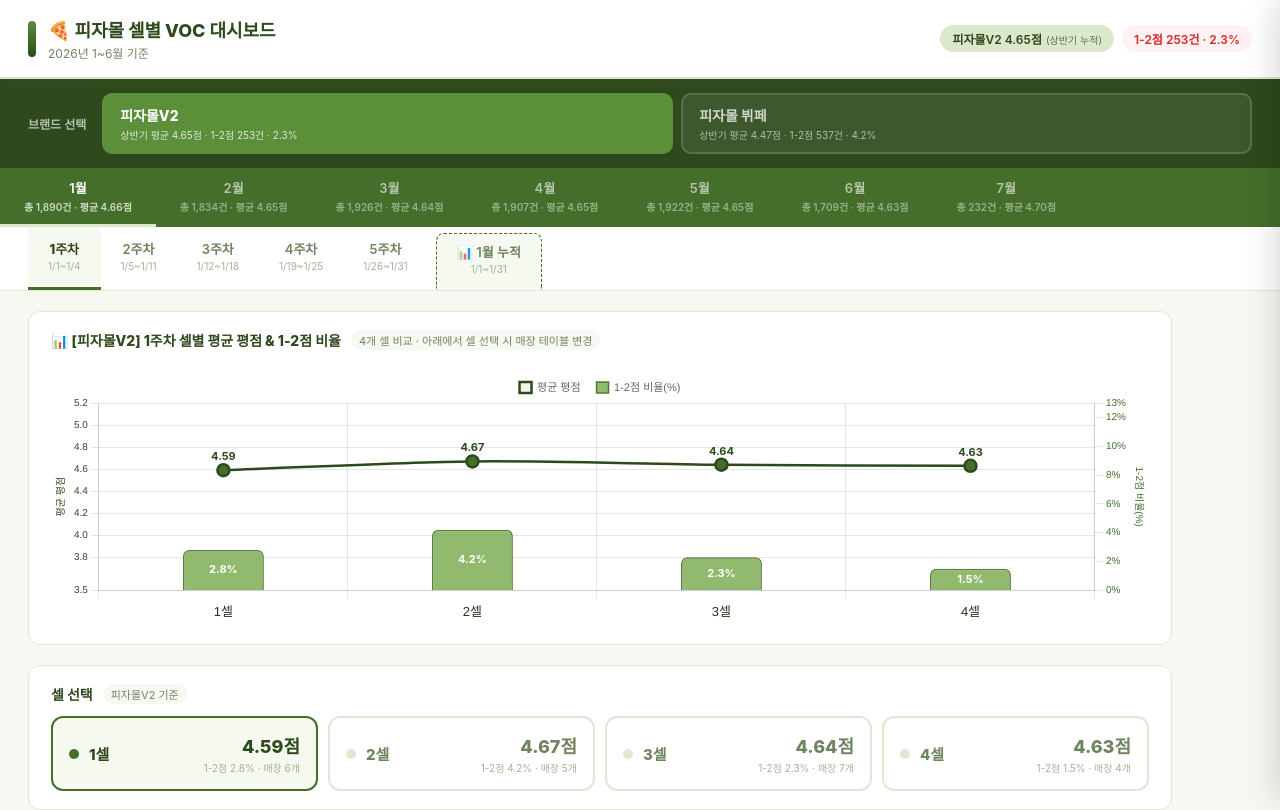
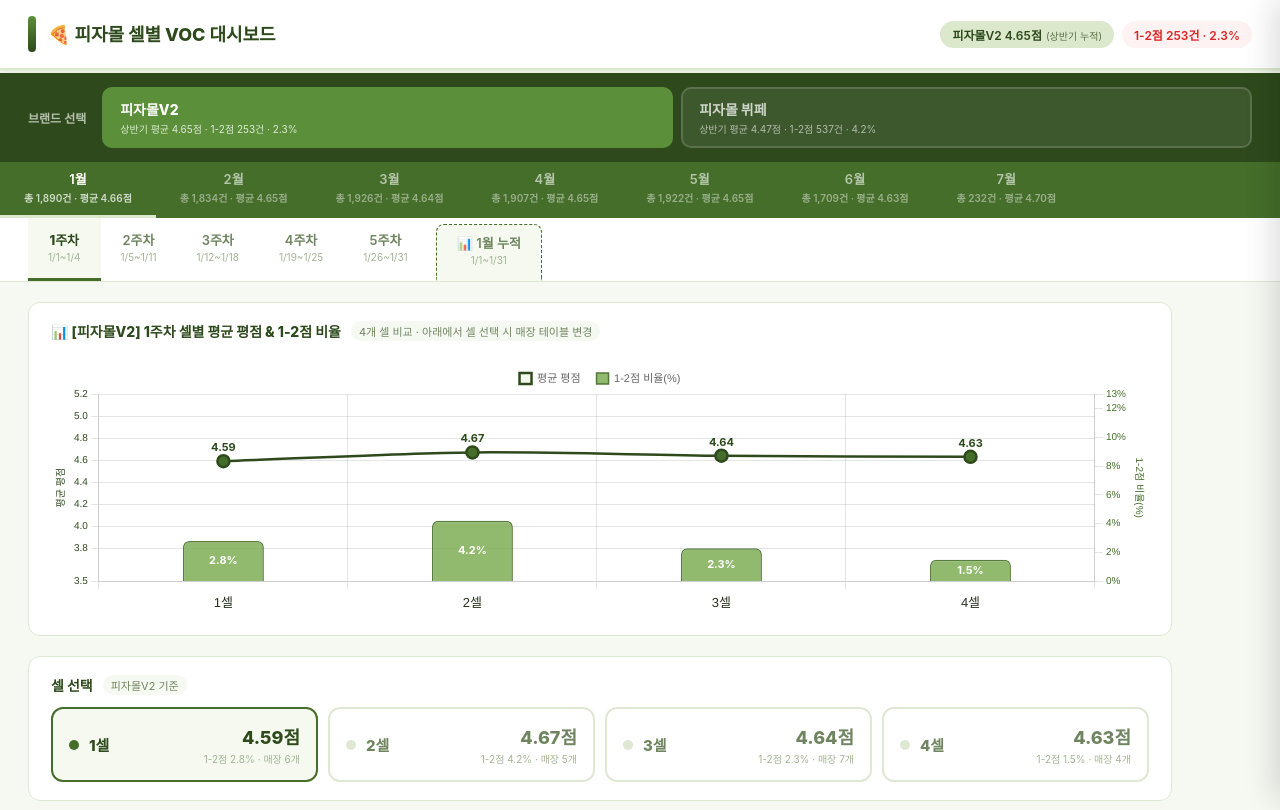
Before and after one commit to ywldo0506/pizzamall-voc-2026, a plain HTML site: page index.html in a window 1280 px wide. Shown: the top 810 px of the page. Drawn offline with nearby package versions, Linux system fonts and the light colour scheme.

Commit message:
index.html

```diff
--- a/index.html
+++ b/index.html
@@ -94,7 +94,7 @@ tbody tr:hover{background:var(--main-pale);cursor:pointer;}
 <div class="header">
   <div style="display:flex;align-items:center;gap:12px">
     <div class="hlogo"></div>
-    <div><div class="htitle">🍕 피자몰 셀별 VOC 대시보드</div><div class="hsub">2026년 1~6월 기준</div></div>
+    <div><div class="htitle">🍕 피자몰 셀별 VOC 대시보드</div><div class="hsub"></div></div>
   </div>
   <div class="badges" id="hbadges"></div>
 </div>
```
